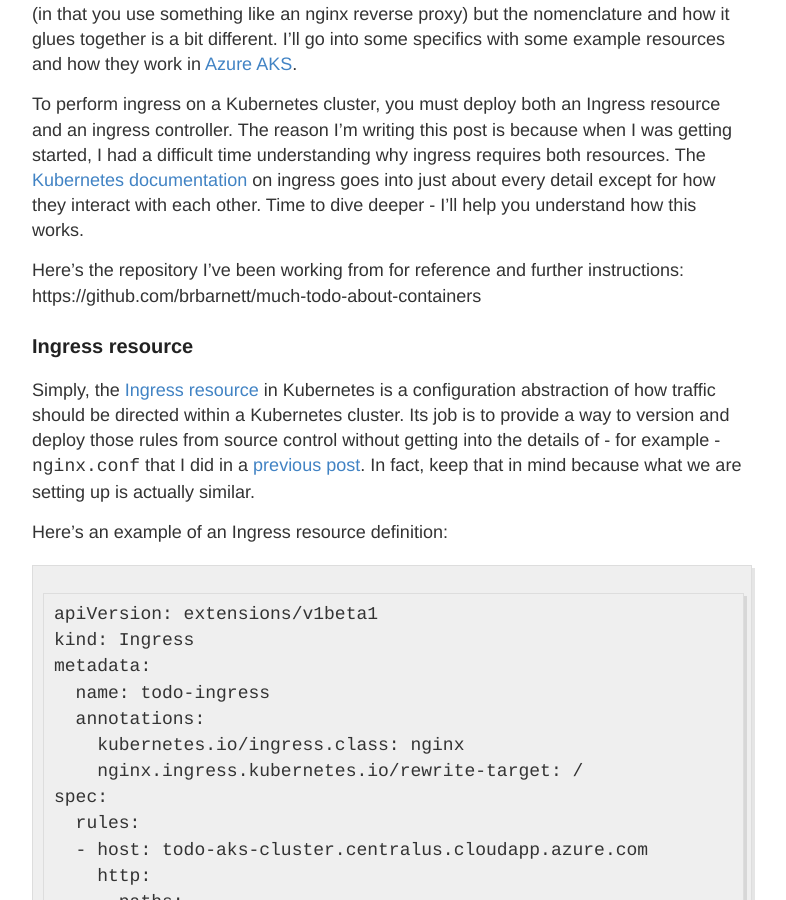
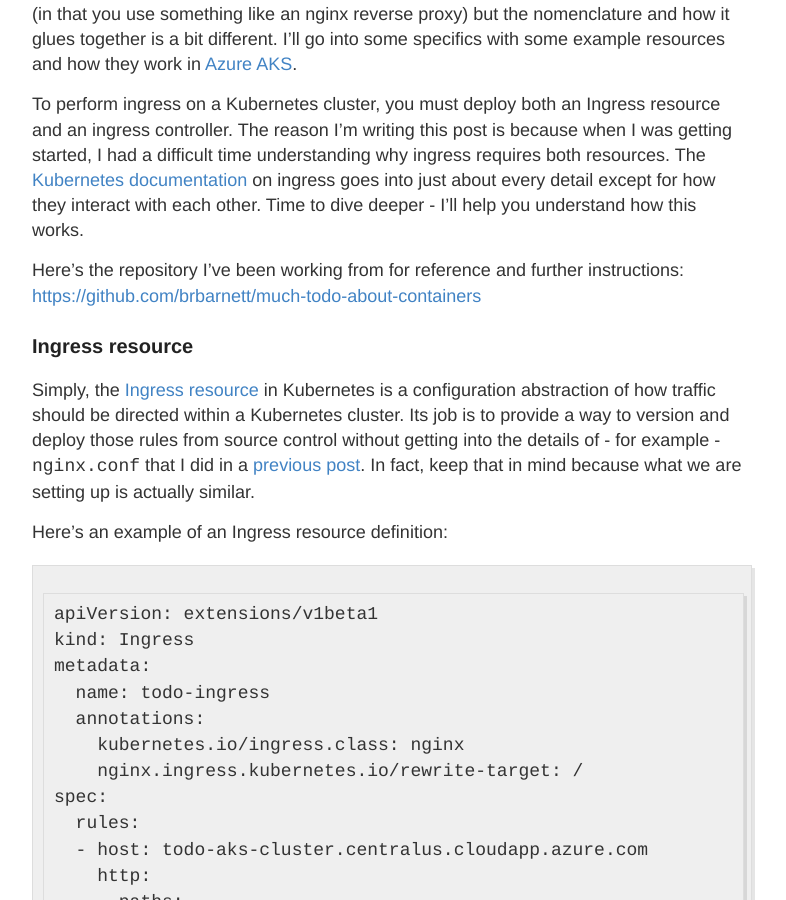
Before and after one commit to brbarnett/brbarnett.github.io, a Jekyll site: the page built from _posts/2018-5-12-how-kubernetes-ingress-and-loadbalancer-resources-work-together.md, in a window 1280 px wide and 900 px high, scrolled down 393 px. Shown: the whole window, without its empty margins (248-1034 px from the left). Built offline with Jekyll 4.4.1, drawn with Linux system fonts in a browser that asks for light colours; comment, search, counter and statistics services are not loaded; some of the changed lines change nothing that is shown.

Commit message:
Updated link

```diff
--- a/_posts/2018-5-12-how-kubernetes-ingress-and-loadbalancer-resources-work-together.md
+++ b/_posts/2018-5-12-how-kubernetes-ingress-and-loadbalancer-resources-work-together.md
@@ -9,7 +9,7 @@
 
 To perform ingress on a Kubernetes cluster, you must deploy both an Ingress resource and an ingress controller. The reason I'm writing this post is because when I was getting started, I had a difficult time understanding why ingress requires both resources. The [Kubernetes documentation](https://kubernetes.io/docs/concepts/services-networking/ingress/) on ingress goes into just about every detail except for how they interact with each other. Time to dive deeper - I'll help you understand how this works.
 
-Here's the repository I've been working from for reference and further instructions: https://github.com/brbarnett/much-todo-about-containers
+Here's the repository I've been working from for reference and further instructions: [https://github.com/brbarnett/much-todo-about-containers](https://github.com/brbarnett/much-todo-about-containers)
 
 ### Ingress resource
 Simply, the [Ingress resource](https://kubernetes.io/docs/concepts/services-networking/ingress/#the-ingress-resource) in Kubernetes is a configuration abstraction of how traffic should be directed within a Kubernetes cluster. Its job is to provide a way to version and deploy those rules from source control without getting into the details of - for example - `nginx.conf` that I did in a [previous post]({{ site.baseurl }}/creating-a-simple-reverse-proxy-for-docker-swarm/). In fact, keep that in mind because what we are setting up is actually similar.
```
